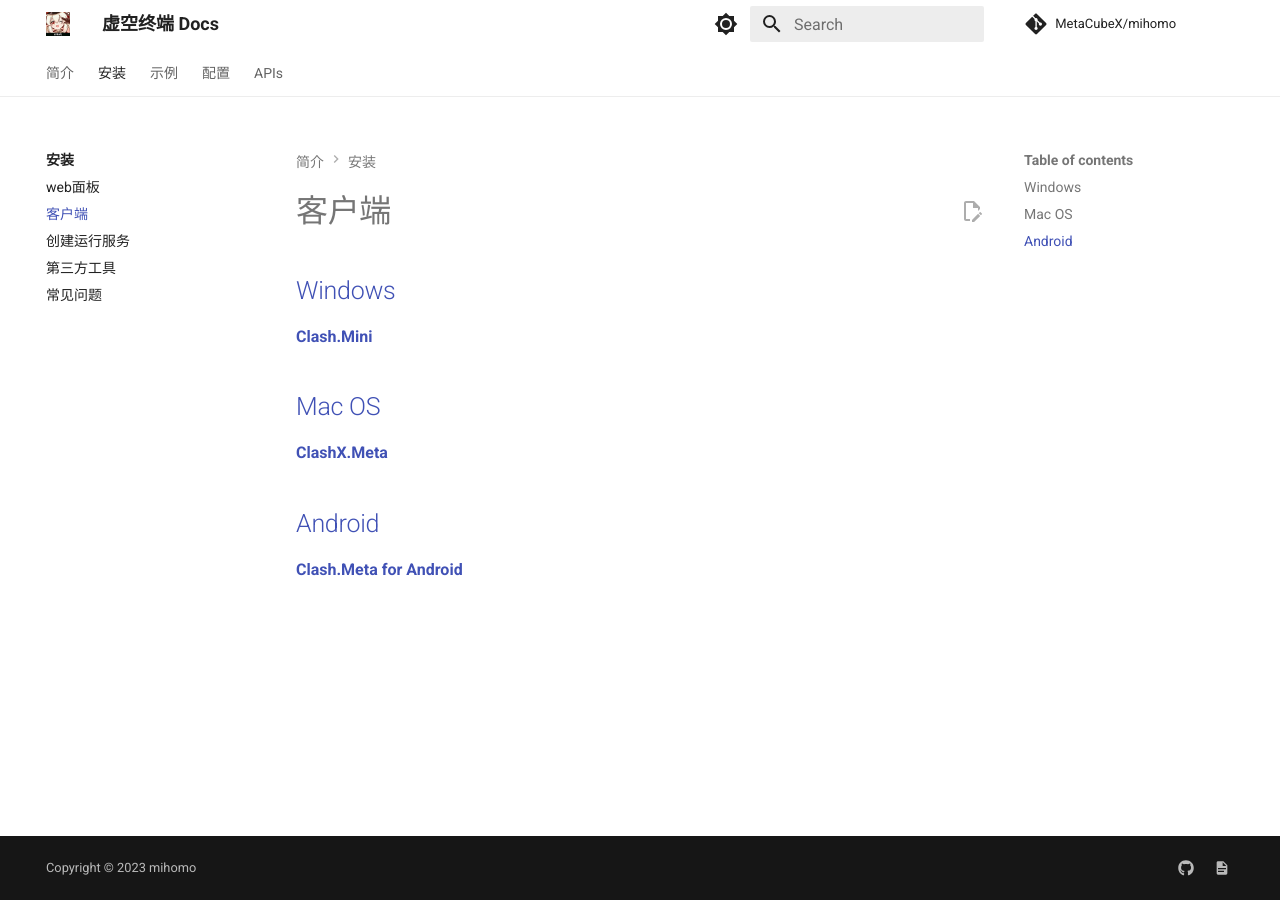
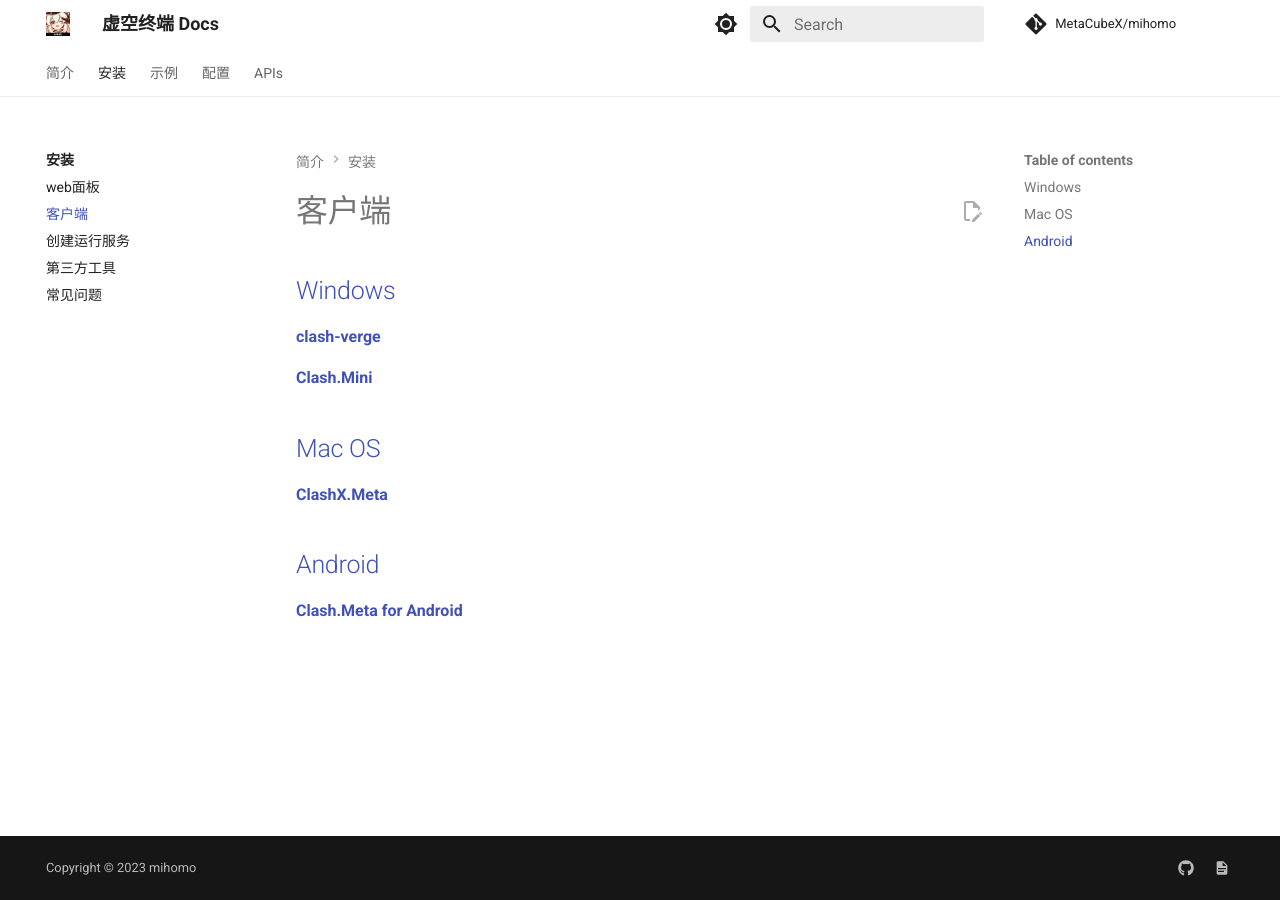
Before and after one commit to MetaCubeX/Meta-Docs, an MkDocs documentation site: the page built from docs/startup/client/index.md, in a window 1280 px wide. Built offline with MkDocs 1.6.1 and Material for MkDocs 9.7.7, drawn with Linux system fonts in a browser that asks for light colours; comment, search, counter and statistics services are not loaded.

Commit message:
Update index.md

```diff
--- a/docs/startup/client/index.md
+++ b/docs/startup/client/index.md
@@ -1,7 +1,10 @@
 
 ## Windows
 
+[**clash-verge**](https://github.com/MetaCubeX/clash-verge)
+
 [**Clash.Mini**](https://github.com/MetaCubeX/Clash.Mini)
+
 
 ## Mac OS
 
```
